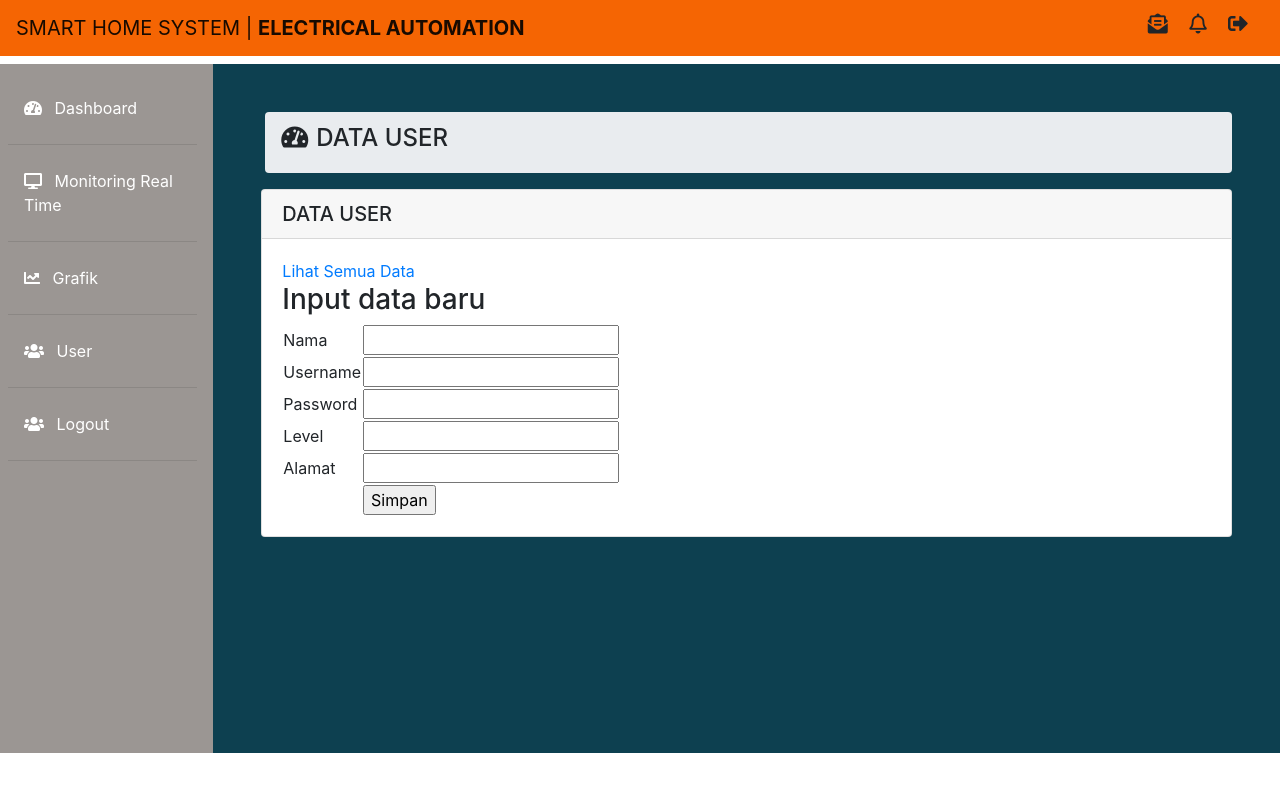
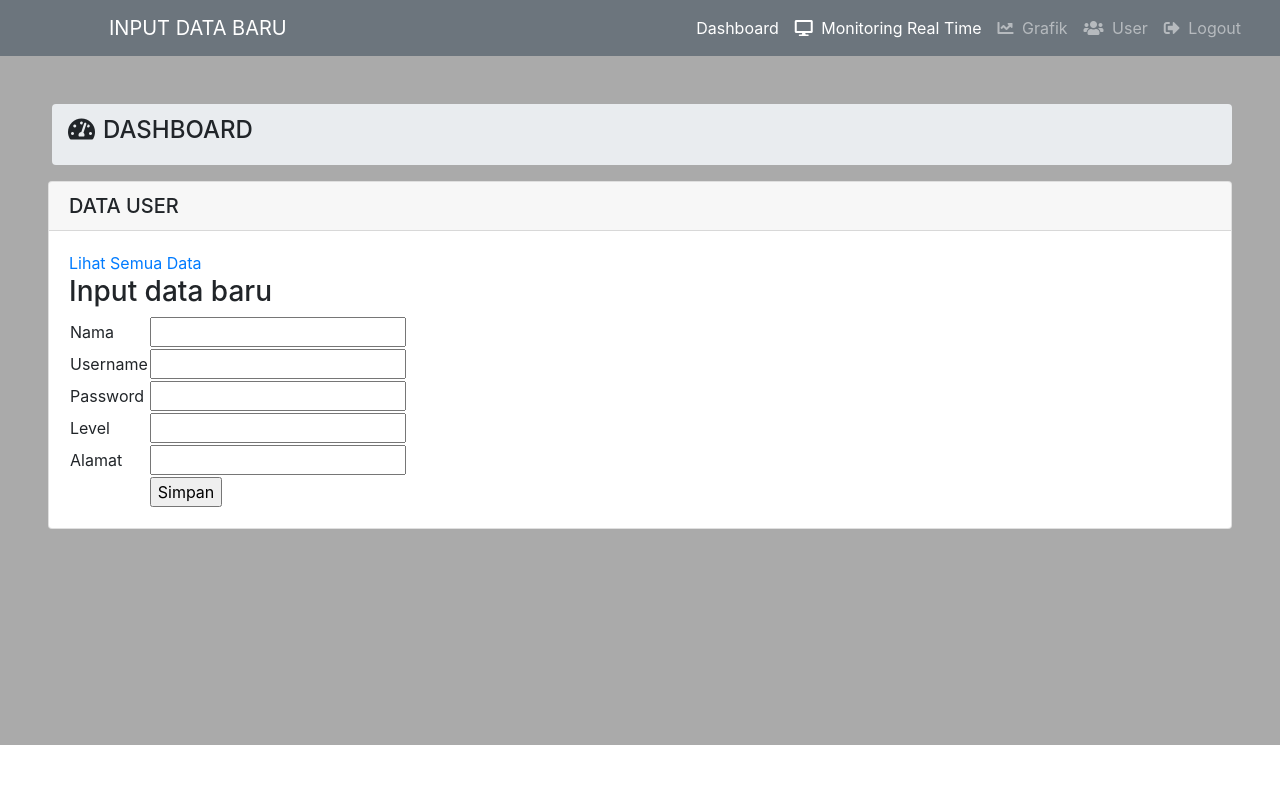
Before and after one commit to bagasabiyu/photovoltaic-ats, a PHP site: page /user-input.php in a window 1280 px wide. Run offline with PHP 8.4, Linux system fonts and the light colour scheme.

Commit message:
UPDATE SEMUA

```diff
--- a/grafik.php
+++ b/grafik.php
@@ -93,7 +93,7 @@
                   $y_dc   = mysqli_query($conn, 'SELECT tegangandc1 FROM ( SELECT * FROM data ORDER BY id DESC LIMIT 20) Var1 ORDER BY ID ASC');
                   ?>
                  <div class="card bg-secondary">
-                  <div class="panel  panel-primary col-md-15 mt-2 p-5 pt-3" style="background-color: white;">
+                  <div class="panel  panel-primary col-md-15 mt-0 p-5 pt-3" style="background-color: white;">
                     <div class="panel-heading">
                       <h3 class="panel-title"><center>Grafik Presentase</h3>
                     </div>
--- a/user-input.php
+++ b/user-input.php
@@ -15,55 +15,51 @@
   </head>
   <body>
       <!-- Navbar -->
-        <nav class="navbar navbar-expand-lg navbar-light fixed top" style="background-color: #f56503;">
-          <a class="navbar-brand" href="#">SMART HOME SYSTEM | <b>ELECTRICAL AUTOMATION</b></a>
-            <form class="form-inline my-2 my-lg-0 ml-auto">
 
-            </form>
+      <!-- Menubar -->
+      <nav class="navbar navbar-expand-lg navbar-dark bg-secondary">
+  <div class="container-fluid">
+  <nav class="navbar navbar-light bg-secondary">
+  <div class="container">
+    <a class="navbar-brand" href="#">
+    </a>
 
-            <div class="icon ml-4">
-                <h5>
-                    <i class="fas fa-envelope-open-text mr-3" data-toggle="tooltip" title="Pesan Masuk"></i>
-                    <i class="far fa-bell mr-3" data-toggle="tooltip" title="Peringatan"></i>
-                    <i class="fas fa-sign-out-alt mr-3" data-toggle="tooltip" title="Keluar"></i>
-                </h5>
   </div>
 </nav>
-      <!-- Menubar -->
-      <div class="row no-gutters">
-          <div class="col-md-2 mt-2 pr-3 pt-4" style="background-color: #9b9693;">
-            <ul class="nav flex-column ml-2 mb-5">
+    <a class="navbar-brand" href="#">INPUT DATA BARU </a>
+    <button class="navbar-toggler" type="button" data-bs-toggle="collapse" data-bs-target="#navbarNav" aria-controls="navbarNav" aria-expanded="false" aria-label="Toggle navigation">
+      <span class="navbar-toggler-icon"></span>
+    </button>
+    <div class="collapse navbar-collapse" id="navbarNav">
+      <ul class="navbar-nav ml-auto">
         <li class="nav-item">
-                <a class="nav-link active text-white" href="dashboard.php"><i class="fas fa-tachometer-alt mr-2"></i>
-                    Dashboard</a><hr class="secondary">
+          <a class="nav-link active" aria-current="page" href="dashboard.php">Dashboard</a>
         </li>
         <li class="nav-item">
-                <a class="nav-link text-white" href="monitoring.php"><i class="fas fa-desktop mr-2"></i>
-                    Monitoring Real Time</a><hr class="secondary">
+          <a class="nav-link active" aria-current="page" href="monitoring.php"><i class="fas fa-desktop mr-1"></i>
+          Monitoring Real Time</a>
         </li>
         <li class="nav-item">
-                <a class="nav-link text-white" href="grafik.php"><i class="fas fa-chart-line mr-2"></i>
-                    Grafik</a><hr class="secondary">
-              </li>
-              <!--
-                <li class="nav-item">
-                <a class="nav-link text-white" href="laporan.php"><i class="fas fa-columns mr-2"></i>
-                    Laporan</a><hr class="secondary">
-              </li> -->
-                <li class="nav-item">
-                <a class="nav-link text-white" href="user.php"><i class="fas fa-users mr-2"></i>
-                    User</a><hr class="secondary">
+          <a class="nav-link" href="grafik.php"><i class="fas fa-chart-line mr-1"></i>
+          Grafik</a>
         </li>
         <li class="nav-item">
-                <a class="nav-link text-white" href="logout.php"><i class="fas fa-users mr-2"></i>
-                    Logout</a><hr class="secondary">
+          <a class="nav-link" href="user.php"><i class="fas fa-users mr-1"></i>
+          User</a>
+        </li>
+        <li class="nav-item">
+          <a class="nav-link" href="logout.php"><i class="fas fa-sign-out-alt mr-1"></i>
+          Logout</a>
         </li>
       </ul>
     </div>
+  </div>
+</nav>
+
           <!-- ISI DASHBOARD -->
-              <div class="col-md-10 mt-2 p-5 pt-3" style="background-color: #0d4050;">
+          <div class="col-md-20 mt-0 p-5 pt-10" style="background-color:#AAAAAA ;">
             <ol class="breadcrumb ml-1">
-                  <h4><i class="fas fa-tachometer-alt mr-2"></i>DATA USER</h4>
+              <h4><i class="fas fa-tachometer-alt mr-2"></i>DASHBOARD</h4>
               </ol>
                   <!-- kotak2 tampilan grafik-->
                   <div class="card">
```
Also changed, not shown: user.php (line endings or trailing spaces). Lines whose indentation alone changed are shown as unchanged.
